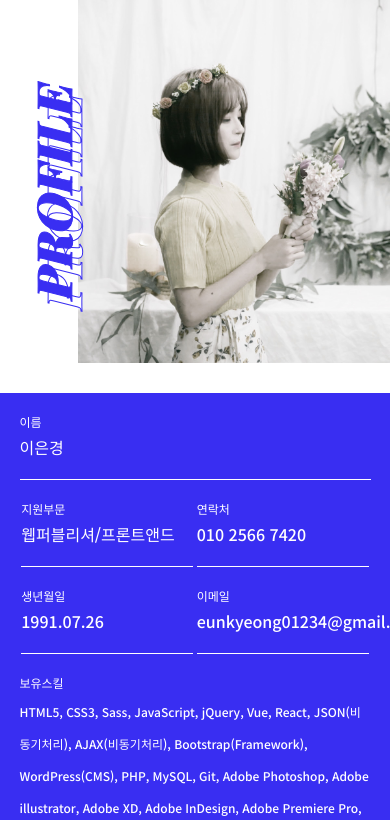
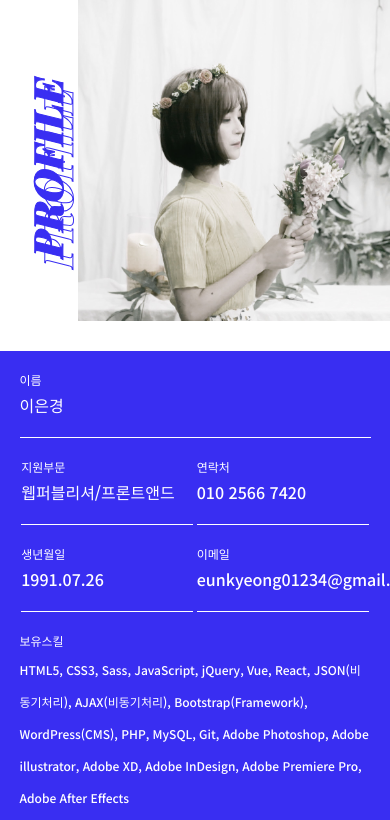
Before and after one commit to eunkyeongMOMO/www, a PHP site: page /profile/index.html in a window 390 px wide; the page is wider, and only the part inside the window is pictured. Shown: the part 861-1681 px from the top of that part. Run offline with PHP 8.4, Linux system fonts and the light colour scheme; some libraries are stand-ins or nearby versions; grey boxes are pictures that could not be loaded.

Commit message:
230101_storyboard modify

```diff
--- a/profile/css/style.css
+++ b/profile/css/style.css
@@ -58,7 +58,8 @@ section:nth-child(1) { background:url(../img/main_back.jpg); position:relative;
 .main .deco_text { font-size: 4rem; font-weight: 900; font-style: italic; position:absolute; -webkit-text-stroke:1px #392ef2; color: #fff; z-index: 5; font-family: 'Playfair Display', serif; }
 .main .deco_text:nth-of-type(1) { right: 10%; top: 130px }
 .main .deco_text:nth-of-type(2) { left: 10%; bottom: 130px; }
-.main .deco_text::after { display: block; font-size: 4rem; font-weight: 900; color: #392ef2; font-style: italic; position: absolute; top: -10px; font-family: 'Playfair Display', serif; }
+.main .deco_text::after { display: block; font-size: 4rem; font-weight: 900; color: #392ef2;
+    font-style: italic; position: absolute; top: -10px; font-family: 'Playfair Display', serif; }
 .main .deco_text:nth-of-type(1)::after { content: 'Developer'; right: 10px; }
 .main .deco_text:nth-of-type(2)::after { content: 'Disgner'; left: 10px; }
 
@@ -70,7 +71,7 @@ section:nth-child(1) { background:url(../img/main_back.jpg); position:relative;
 .profile_left .img_box { position: absolute; top:0; right: 0;; width: 80%; height: 100%; overflow: hidden; }
 .profile_left .img_box img { width: 100%; }
 .profile_right { height: 100%; width: 50%; background: #392ef2; color:#fff; }
-.profile_right p { font-size: 3rem; font-style: italic; font-family: 'Playfair Display', serif; color:#fff; opacity: .7; margin: 100px 30px 30px; text-align: end; }
+.profile_right p { font-size: 2rem; font-style: italic; font-family: 'Playfair Display', serif; color:#fff; opacity: .7; margin: 100px 30px 30px; text-align: end; }
 .profile_right:hover p { opacity: 1; }
 .profile_right dl { width: 80%; margin: 10px auto; padding-bottom: 15px; border-bottom: 1px solid #fff; }
 .profile_right>dl:nth-of-type(1) { margin-top: 50px; }
@@ -214,10 +215,10 @@ section:nth-child(1) { background:url(../img/main_back_640.jpg) center no-repeat
  .main_text span::after { content: "NEEDS에 맞춘 결과, 책임을 갖고 임하겠습니다."; position: absolute; bottom: 15px; left: 55%; transform: translateX(-50%); margin: 0 auto; height: 13%; color: #fff; overflow: hidden; border-right: 1px solid #fff; animation: typing3 5s steps(30) forwards; }
  @keyframes typing3 {0% { width: 0%; } 100% { width: 120%; }}
  .profile { display: block; width: 100%; }
- .profile_left { width: 100%; height: 45%; }
- .profile_left p { left: 30px; bottom:50px; font-size: 3rem; }
- .profile_left p::after { font-size: 3rem; }
- .profile_right { width: 100%; height: 55%; }
+ .profile_left { width: 100%; height: 40%; }
+ .profile_left p { left: 30px; bottom:50px; font-size: 2.5rem; }
+ .profile_left p::after { font-size: 2.5rem; }
+ .profile_right { width: 100%; height: 60%; }
  .profile_right p { display: none; }
  .profile_right dl { width: 90%; padding: 10px 0; }
  .profile_right>dl:nth-of-type(1) { padding-top: 20px; }
```
